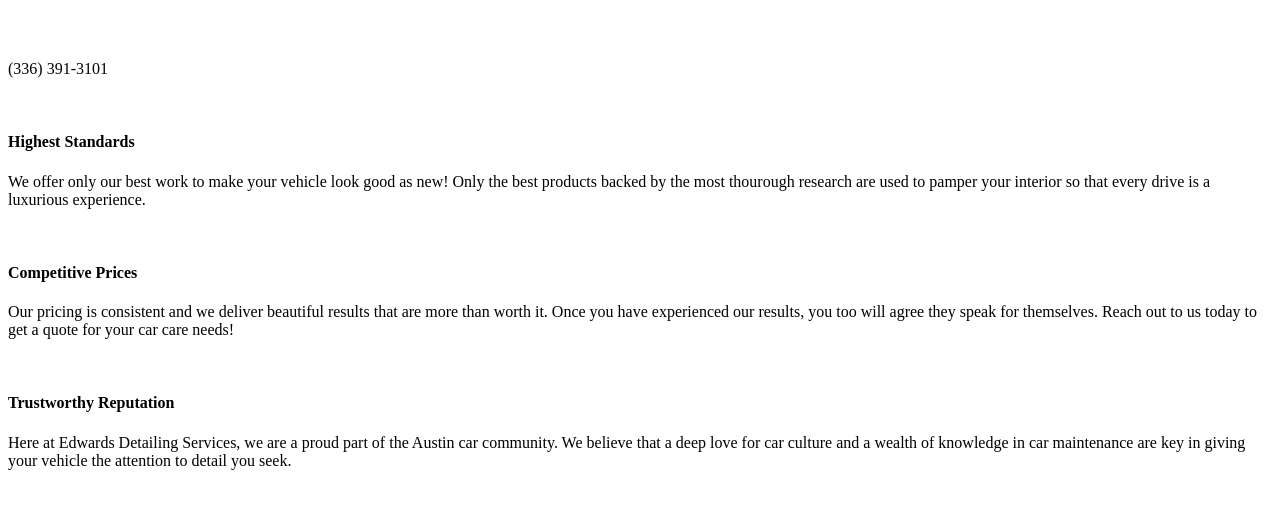
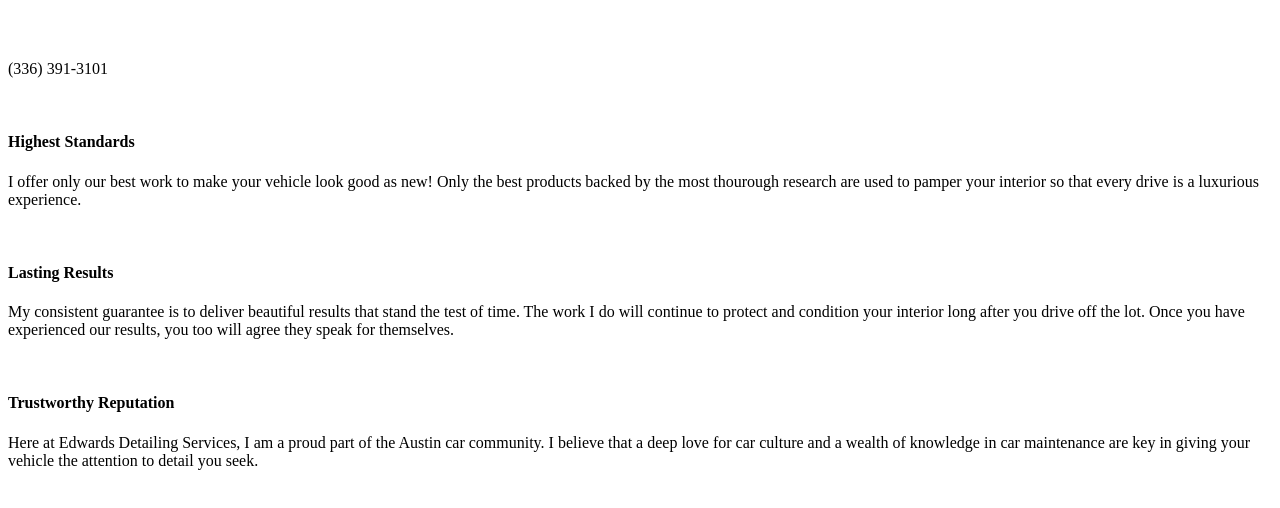
Before and after one commit to ValeriaAyanna/auto-detailing-website, a plain HTML site: page index.html in a window 1280 px wide. Drawn offline with Linux system fonts and the light colour scheme.

Commit message:
wording update

```diff
--- a/index.html
+++ b/index.html
@@ -39,7 +39,7 @@
                 <div>
                     <!--Text-->
                     <h4>Highest Standards</h4>
-                    <p>We offer only our best work to make your vehicle look good as new! Only the best products backed by the most thourough research are used to pamper your interior so that every drive is a luxurious experience.
+                    <p>I offer only our best work to make your vehicle look good as new! Only the best products backed by the most thourough research are used to pamper your interior so that every drive is a luxurious experience.
                     </p>
                 </div>
             </div>
@@ -47,8 +47,9 @@
                 <img>
                 <div>
                     <!--Text-->
-                    <h4>Competitive Prices</h4>
-                    <p>Our pricing is consistent and we deliver beautiful results that are more than worth it. Once you have experienced our results, you too will agree they speak for themselves. Reach out to us today to get a quote for your car care needs!
+                    <h4>Lasting Results</h4>
+                    <p>My consistent guarantee is to deliver beautiful results that stand the test of time. The work I do will continue to protect and condition your interior long after you drive off the lot. Once you have experienced our results, you too
+                        will agree they speak for themselves.
                     </p>
                 </div>
             </div>
@@ -57,8 +58,7 @@
                 <div>
                     <!--Text-->
                     <h4>Trustworthy Reputation</h4>
-                    <p>Here at Edwards Detailing Services, we are a proud part of the Austin car community. We believe that a deep love for car culture and a wealth of knowledge in car maintenance are key in giving your vehicle the attention to detail you
-                        seek.
+                    <p>Here at Edwards Detailing Services, I am a proud part of the Austin car community. I believe that a deep love for car culture and a wealth of knowledge in car maintenance are key in giving your vehicle the attention to detail you seek.
                     </p>
                 </div>
             </div>
```
